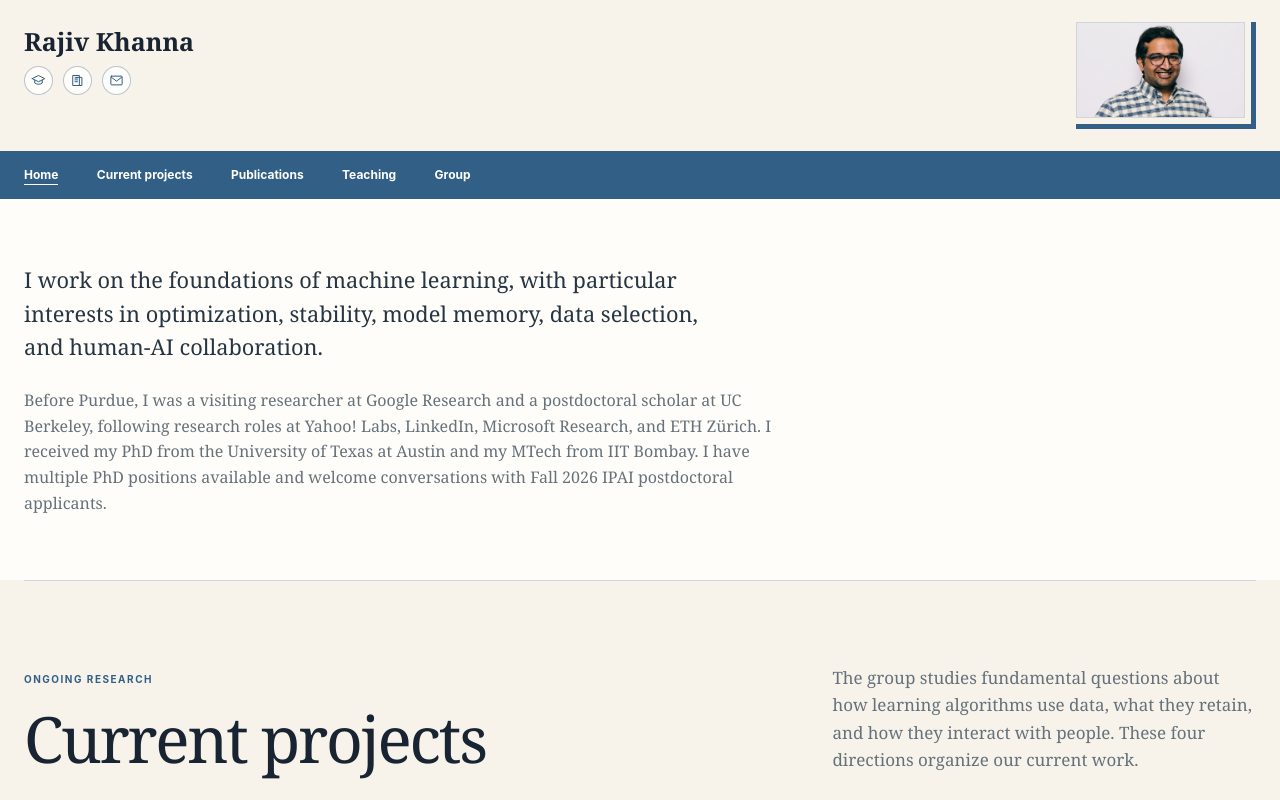
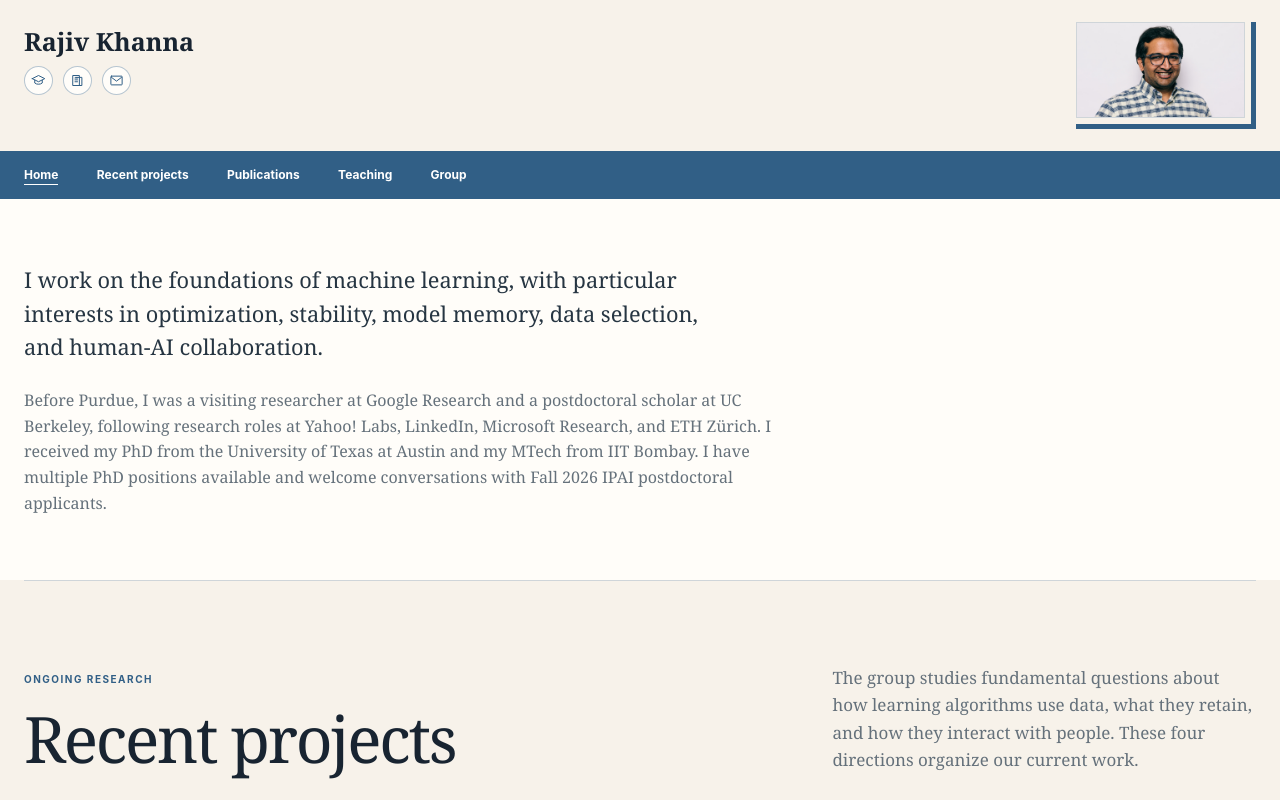
Before and after one commit to rjvak7/rjvak7.github.io, a Next.js app: page / in a window 1280 px wide. Shown: the top 800 px of the page. Built offline with nearby package versions, Linux system fonts and the light colour scheme.

Commit message:
Rename recent projects section

```diff
--- a/app/page.tsx
+++ b/app/page.tsx
@@ -96,7 +96,7 @@ export default function Home() {
           <div className="section-heading">
             <div>
               <p className="section-label">Ongoing research</p>
-              <h2 id="research-title">Current projects</h2>
+              <h2 id="research-title">Recent projects</h2>
             </div>
             <p>
               The group studies fundamental questions about how learning
--- a/app/site-header.tsx
+++ b/app/site-header.tsx
@@ -88,7 +88,7 @@ export default function SiteHeader({
           <Link aria-current={current === "home" ? "page" : undefined} href="/">
             Home
           </Link>
-          <Link href="/#research">Current projects</Link>
+          <Link href="/#research">Recent projects</Link>
           <Link
             aria-current={current === "publications" ? "page" : undefined}
             href="/publications"
```
Also changed, not shown: 1 other file (tests, documents, lock files or other folders).
